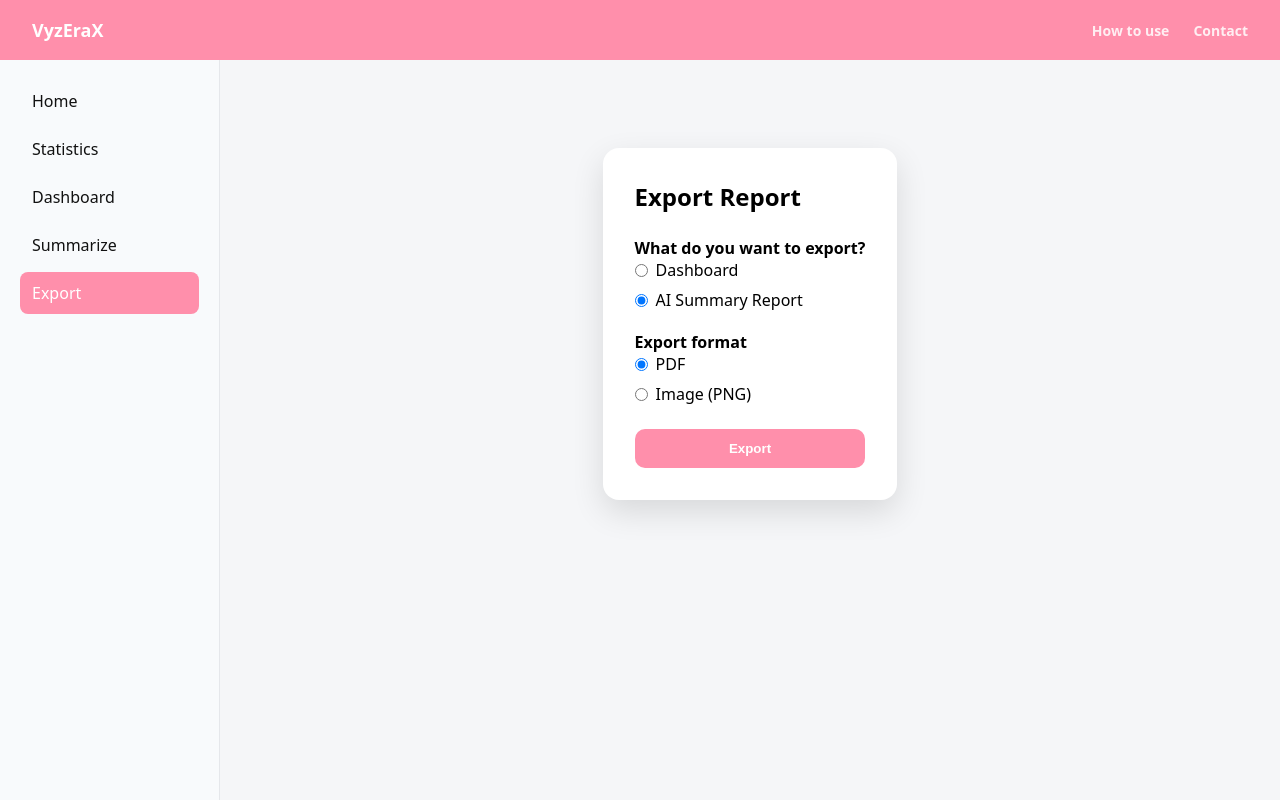
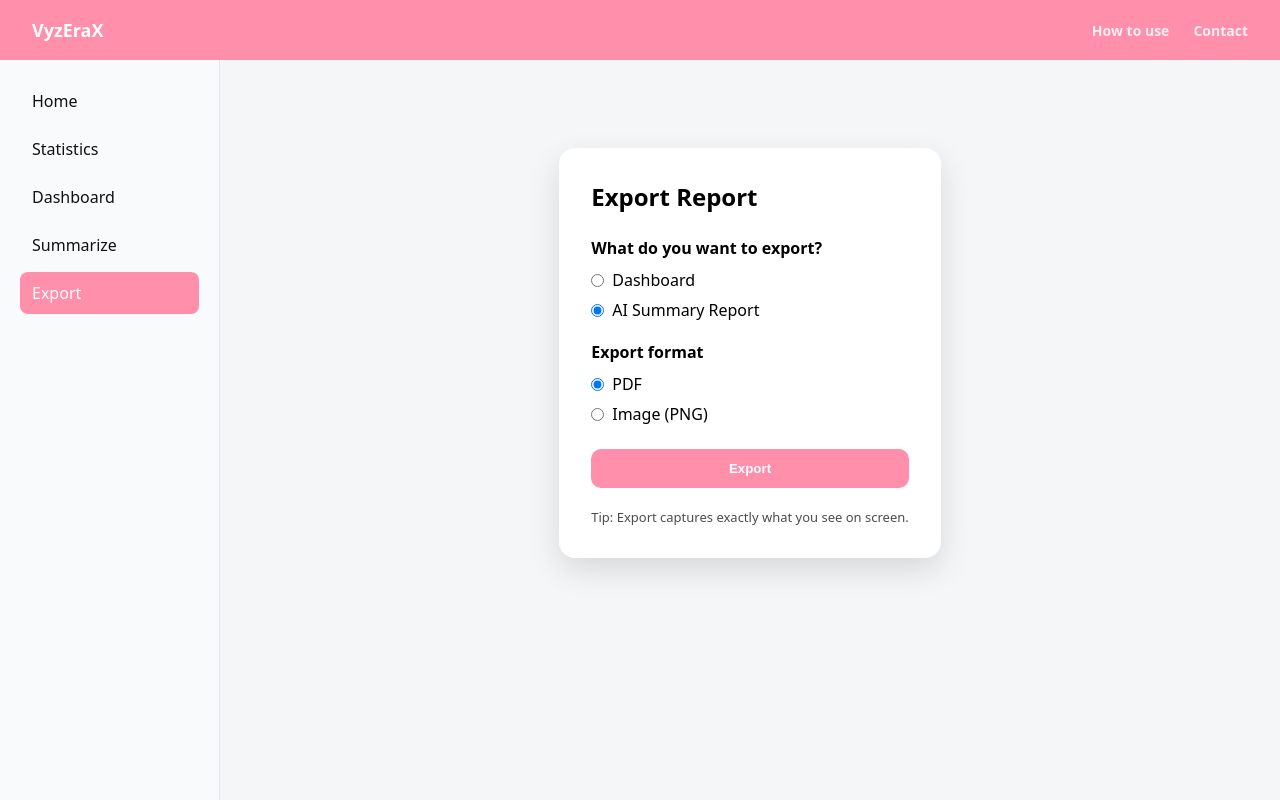
Before and after one commit to Anjana-achariya/VyzEraX, a React (Vite) app: page /export in a window 1280 px wide. Built offline with nearby package versions, Linux system fonts and the light colour scheme; no server answers; what chartjs-chart-treemap would draw is missing.

Commit message:
Update Export.jsx

```diff
--- a/src/pages/Export.jsx
+++ b/src/pages/Export.jsx
@@ -1,44 +1,112 @@
 import React, { useState } from "react";
+import html2canvas from "html2canvas";
+import jsPDF from "jspdf";
 
 export default function Export() {
-  const [target, setTarget] = useState("summary");
-  const [format, setFormat] = useState("pdf");
+  const [target, setTarget] = useState("summary"); // summary | dashboard
+  const [format, setFormat] = useState("pdf"); // pdf | image
   const [loading, setLoading] = useState(false);
   const [error, setError] = useState("");
 
-  const handleExport = () => {
+  const handleExport = async () => {
     setError("");
+
+    const elementId =
+      target === "summary" ? "summary-export" : "dashboard-export";
+
+    const element = document.getElementById(elementId);
+
+    if (!element) {
+      setError(
+        `Unable to find ${
+          target === "summary" ? "Summary" : "Dashboard"
+        } content on screen`
+      );
+      return;
+    }
+
+    try {
       setLoading(true);
 
-    // 🔥 tell the active page to export itself
-    window.dispatchEvent(
-      new CustomEvent("APP_EXPORT", {
-        detail: { target, format },
-      })
-    );
+      const canvas = await html2canvas(element, {
+        scale: 2,
+        useCORS: true,
+        backgroundColor: null,
+      });
 
-    // small UX delay
-    setTimeout(() => setLoading(false), 800);
+      if (format === "image") {
+        const imgData = canvas.toDataURL("image/png");
+        const link = document.createElement("a");
+        link.href = imgData;
+        link.download = `${target}-export.png`;
+        link.click();
+      }
+
+      if (format === "pdf") {
+        const imgData = canvas.toDataURL("image/png");
+        const pdf = new jsPDF("p", "mm", "a4");
+
+        const pageWidth = pdf.internal.pageSize.getWidth();
+        const pageHeight = pdf.internal.pageSize.getHeight();
+
+        const imgWidth = pageWidth;
+        const imgHeight = (canvas.height * imgWidth) / canvas.width;
+
+        let position = 0;
+
+        pdf.addImage(imgData, "PNG", 0, position, imgWidth, imgHeight);
+
+        if (imgHeight > pageHeight) {
+          let heightLeft = imgHeight - pageHeight;
+
+          while (heightLeft > 0) {
+            position = heightLeft - imgHeight;
+            pdf.addPage();
+            pdf.addImage(imgData, "PNG", 0, position, imgWidth, imgHeight);
+            heightLeft -= pageHeight;
+          }
+        }
+
+        pdf.save(`${target}-export.pdf`);
+      }
+    } catch (err) {
+      console.error(err);
+      setError("Export failed. Please try again.");
+    } finally {
+      setLoading(false);
+    }
   };
 
   return (
-    <div style={{ padding: "48px 32px", display: "flex", justifyContent: "center" }}>
-      <div style={{
+    <div
+      style={{
+        padding: "48px 32px",
+        display: "flex",
+        justifyContent: "center",
+      }}
+    >
+      <div
+        style={{
           width: "100%",
           maxWidth: "520px",
-        background: "#fff",
+          background: "#ffffff",
           borderRadius: "16px",
           padding: "32px",
           boxShadow: "0 12px 32px rgba(0,0,0,0.12)",
-      }}>
+        }}
+      >
         <h2 style={{ marginBottom: "24px" }}>Export Report</h2>
 
+        {/* Export Target */}
         <div style={{ marginBottom: "20px" }}>
-          <p style={{ fontWeight: 600 }}>What do you want to export?</p>
+          <p style={{ fontWeight: 600, marginBottom: "10px" }}>
+            What do you want to export?
+          </p>
 
           <label style={radioStyle}>
             <input
               type="radio"
+              value="dashboard"
               checked={target === "dashboard"}
               onChange={() => setTarget("dashboard")}
             />
@@ -48,6 +116,7 @@ export default function Export() {
           <label style={radioStyle}>
             <input
               type="radio"
+              value="summary"
               checked={target === "summary"}
               onChange={() => setTarget("summary")}
             />
@@ -55,12 +124,16 @@ export default function Export() {
           </label>
         </div>
 
+        {/* Export Format */}
         <div style={{ marginBottom: "24px" }}>
-          <p style={{ fontWeight: 600 }}>Export format</p>
+          <p style={{ fontWeight: 600, marginBottom: "10px" }}>
+            Export format
+          </p>
 
           <label style={radioStyle}>
             <input
               type="radio"
+              value="pdf"
               checked={format === "pdf"}
               onChange={() => setFormat("pdf")}
             />
@@ -70,6 +143,7 @@ export default function Export() {
           <label style={radioStyle}>
             <input
               type="radio"
+              value="image"
               checked={format === "image"}
               onChange={() => setFormat("image")}
             />
@@ -77,6 +151,7 @@ export default function Export() {
           </label>
         </div>
 
+        {/* Export Button */}
         <button
           onClick={handleExport}
           disabled={loading}
@@ -88,13 +163,26 @@ export default function Export() {
             background: "#ff8fab",
             color: "#fff",
             fontWeight: "bold",
-            cursor: "pointer",
+            cursor: loading ? "not-allowed" : "pointer",
+            opacity: loading ? 0.7 : 1,
           }}
         >
           {loading ? "Exporting..." : "Export"}
         </button>
 
-        {error && <p style={{ color: "red" }}>{error}</p>}
+        {error && (
+          <p style={{ color: "red", marginTop: "16px" }}>{error}</p>
+        )}
+
+        <p
+          style={{
+            marginTop: "20px",
+            fontSize: "13px",
+            opacity: 0.7,
+          }}
+        >
+          Tip: Export captures exactly what you see on screen.
+        </p>
       </div>
     </div>
   );
```
Lines whose indentation alone changed are shown as unchanged.
